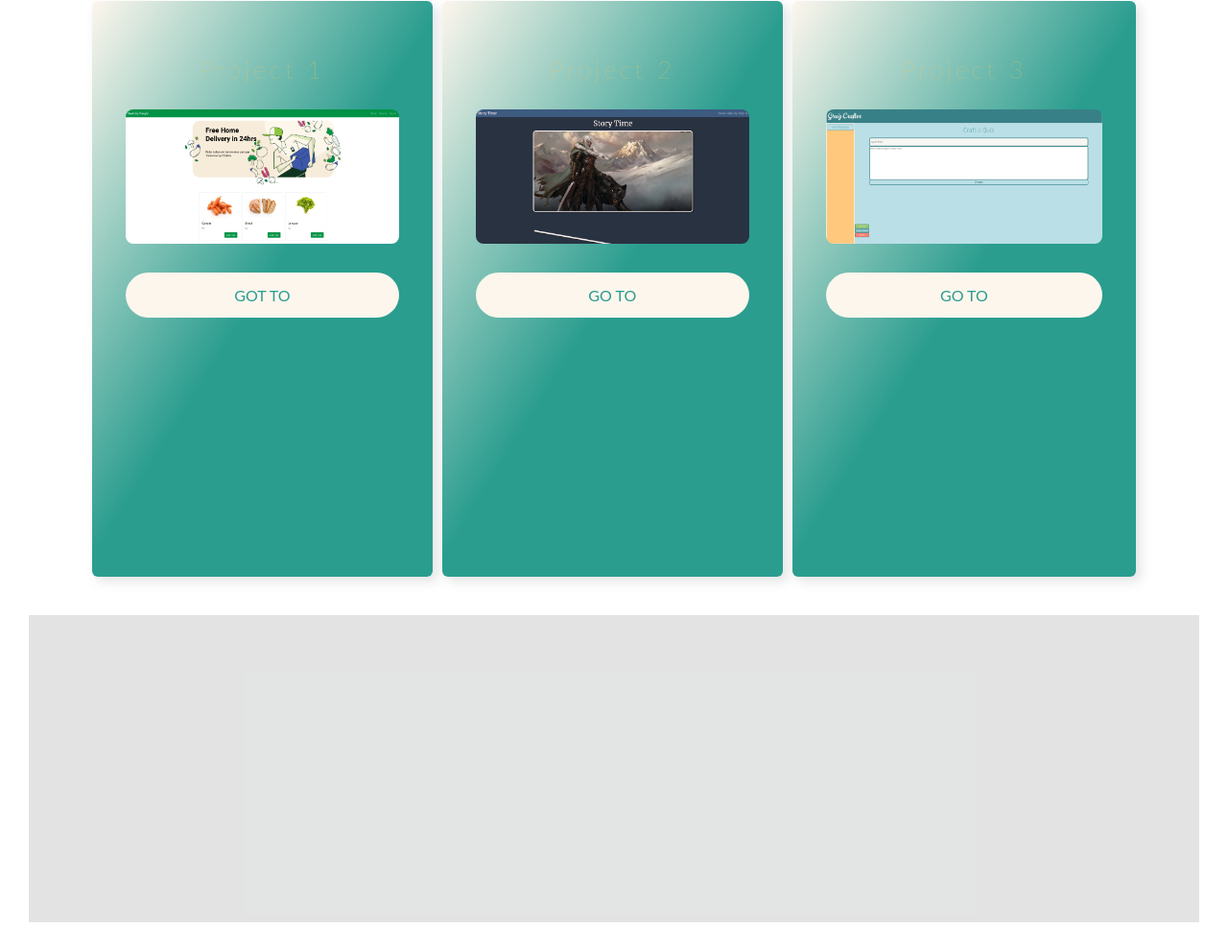
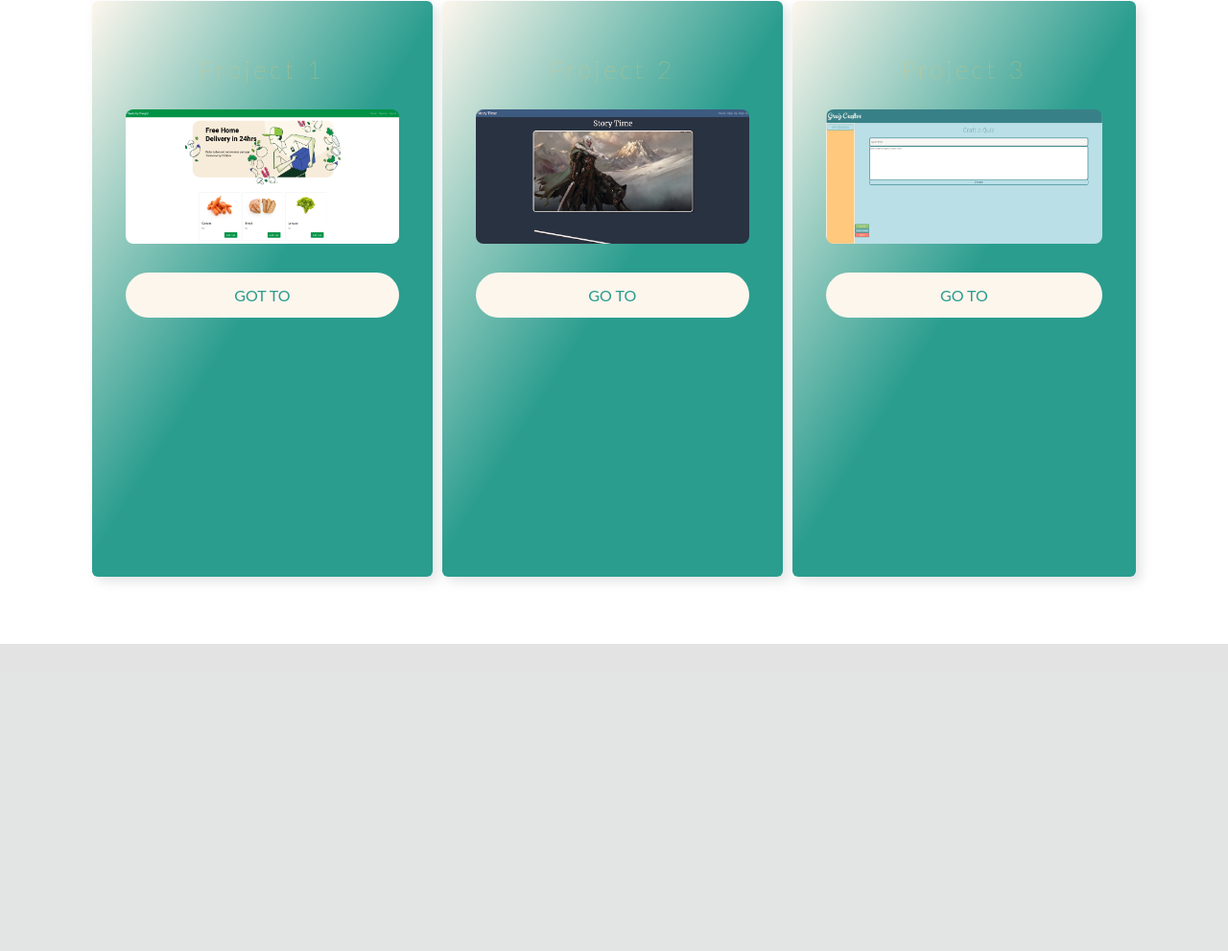
Before and after one commit to JintekiWarrior/Portfolio-Site, a website: page index.html in a window 1280 px wide. Shown: the part 1334-2325 px from the top of the page at 96% size. Drawn offline with Linux system fonts and the light colour scheme.

Commit message:
added some css to the main section

```diff
--- a/index.html
+++ b/index.html
@@ -29,7 +29,7 @@
     </div>
   </header>
 
-  <main>
+  <main class="main-body">
     <section class="story">
       <h2 class="heading-secondary">My Story</h2>
       <div class="row">
@@ -94,10 +94,9 @@
         </div>
       </div>
     </section>
+  </main>
+  <footer class="footer">
 
-    <footer class="footer">
-
-    </footer>
-  </main>
+  </footer>
 </body>
 </html>
--- a/sass/base/_base.scss
+++ b/sass/base/_base.scss
@@ -24,10 +24,13 @@ html {
 
 body {
   box-sizing: border-box;
-  padding: 3rem;
   background-color: $color-white;
 
   @include respond(tab-land) {
     padding: 3rem 0;
   }
 }
+
+.main-body {
+  padding: 3rem;
+}
```
Also changed, not shown: css/style.css.
